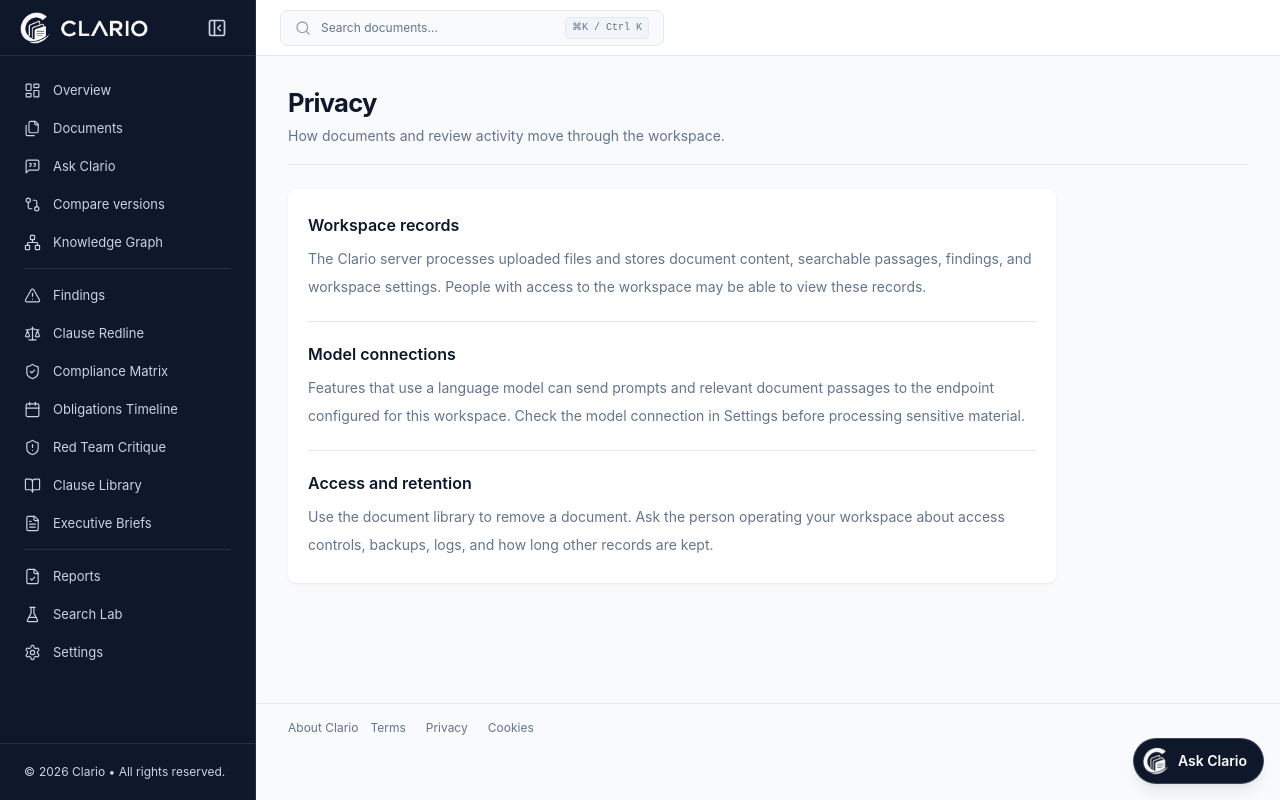
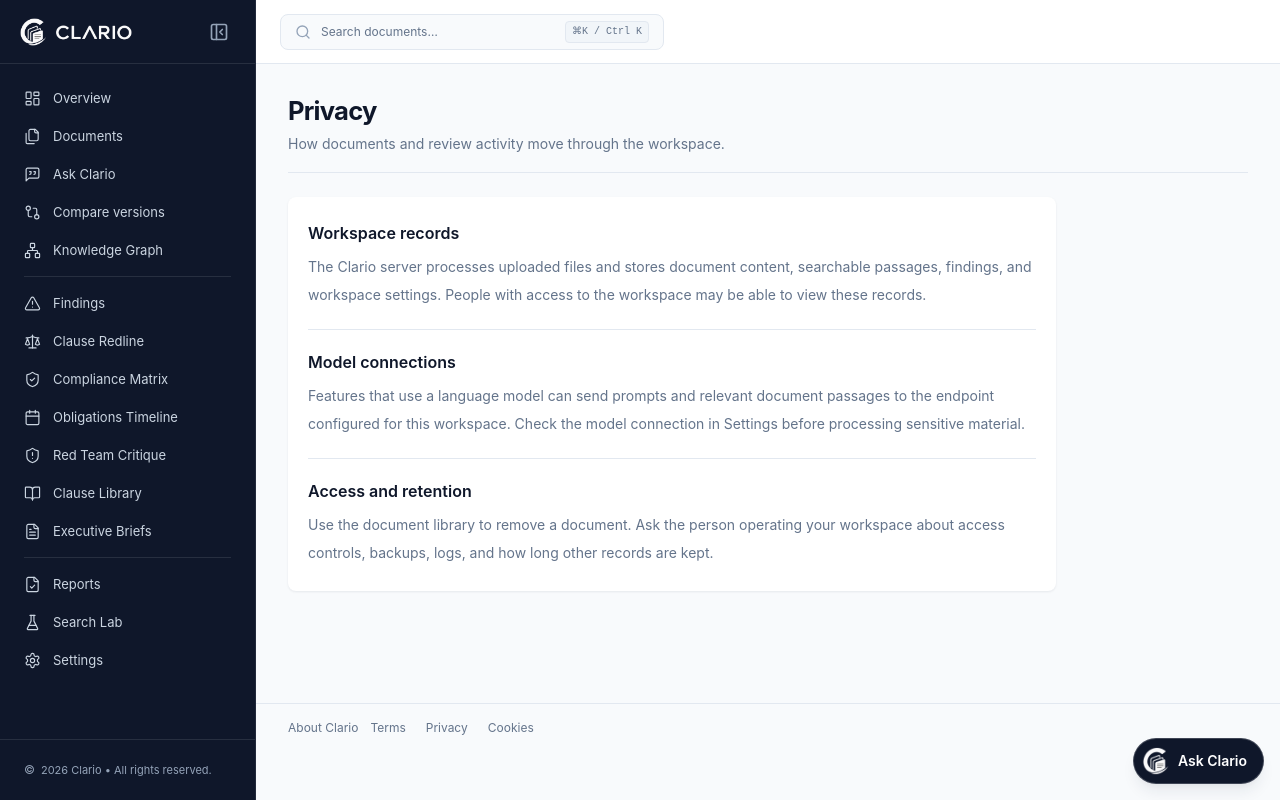
Before and after one commit to karthik558/Clario, a React (Vite) app in the folder frontend/: page /privacy in a window 1280 px wide. Built offline with nearby package versions, Linux system fonts and the light colour scheme.

Commit message:
Clario: update layout dimensions, scrollbar styles, and footer design

```diff
--- a/frontend/src/components/layout/Header.tsx
+++ b/frontend/src/components/layout/Header.tsx
@@ -8,7 +8,7 @@ interface HeaderProps {
 
 export const Header: React.FC<HeaderProps> = ({ onOpenSearch, onOpenNavigation }) => {
   return (
-    <header className="h-14 shrink-0 bg-white border-b border-clario-border sticky top-0 z-20 px-4 md:px-6 flex items-center gap-3">
+    <header className="h-16 shrink-0 bg-white border-b border-clario-border sticky top-0 z-20 px-4 md:px-6 flex items-center gap-3">
       {onOpenNavigation && (
         <button
           type="button"
--- a/frontend/src/components/layout/Sidebar.tsx
+++ b/frontend/src/components/layout/Sidebar.tsx
@@ -77,14 +77,14 @@ export const Sidebar: React.FC<SidebarProps> = ({
     <>
       {mobileOpen && <button aria-label="Close navigation backdrop" onClick={onCloseMobile} className="fixed inset-0 z-30 bg-black/50 lg:hidden" />}
       <aside ref={sidebarRef} id="workspace-navigation" aria-label="Workspace navigation" className={`sidebar ${collapsed ? 'sidebar-collapsed' : ''} ${mobileOpen ? 'sidebar-open' : ''}`}>
-        <div className={`flex h-14 shrink-0 items-center ${collapsed ? 'justify-center px-2' : 'justify-between px-4 sm:px-5'} border-b border-white/10`}>
+        <div className={`flex h-16 shrink-0 items-center ${collapsed ? 'justify-center px-2 py-3.5' : 'justify-between px-5 py-3.5 gap-4'} border-b border-white/10`}>
           <Link
             to="/"
             onClick={onCloseMobile}
-            className={`flex items-center gap-3 text-white hover:opacity-90 transition-opacity min-w-0 ${collapsed ? 'lg:hidden' : ''}`}
+            className={`flex items-center text-white hover:opacity-90 transition-opacity min-w-0 pr-1 ${collapsed ? 'lg:hidden' : ''}`}
             title="Clario Overview"
           >
-            <img src="/clario.webp" alt="Clario" width="784" height="196" className="h-8 w-auto" />
+            <img src="/clario.webp" alt="Clario" width="784" height="196" className="h-7 w-auto object-contain my-0.5" />
           </Link>
 
           {/* Desktop Collapse / Expand Button near Clario */}
@@ -94,7 +94,7 @@ export const Sidebar: React.FC<SidebarProps> = ({
             aria-expanded={!collapsed}
             aria-controls="workspace-navigation"
             title={collapsed ? 'Expand sidebar' : 'Collapse sidebar'}
-            className="hidden lg:flex p-2 rounded-md text-slate-300 hover:bg-white/10 hover:text-white transition-colors shrink-0"
+            className="hidden lg:flex p-1.5 rounded-md text-slate-400 hover:bg-white/10 hover:text-white transition-colors shrink-0"
           >
             {collapsed ? <PanelLeftOpen className="w-5 h-5" /> : <PanelLeftClose className="w-5 h-5" />}
           </button>
@@ -103,7 +103,7 @@ export const Sidebar: React.FC<SidebarProps> = ({
           <button
             aria-label="Close navigation"
             onClick={onCloseMobile}
-            className="lg:hidden ml-auto p-2 text-slate-300 hover:text-white"
+            className="lg:hidden ml-auto p-1.5 text-slate-300 hover:text-white"
           >
             <X className="w-5 h-5" />
           </button>
@@ -131,9 +131,19 @@ export const Sidebar: React.FC<SidebarProps> = ({
             </React.Fragment>
           ))}
         </nav>
-        <div className="shrink-0 border-t border-white/10 px-3 py-3 text-xs text-slate-300">
+        <div className={`shrink-0 border-t border-white/10 ${collapsed ? 'py-4 px-2 flex justify-center items-center' : 'px-4 py-3.5'} text-xs text-slate-400`}>
+          {collapsed ? (
+            <Link
+              to="/home"
+              className="flex items-center justify-center p-2 rounded-md hover:bg-white/10 transition-colors"
+              title="Clario"
+              aria-label="Clario"
+            >
+              <img src="/favicon.svg" alt="Clario" className="w-5 h-5 opacity-80 hover:opacity-100 transition-opacity" />
+            </Link>
+          ) : (
             <a
-            className="flex min-h-8 items-center px-3 rounded-md hover:text-white transition-colors group"
+              className="flex min-h-8 items-center px-2 py-1 rounded-md hover:text-white transition-colors group text-slate-400"
               href="https://karthiklal.in"
               target="_blank"
               rel="noopener noreferrer"
@@ -141,8 +151,9 @@ export const Sidebar: React.FC<SidebarProps> = ({
               title="© 2026 Clario • All rights reserved."
             >
               <span>©</span>
-            <span className="sidebar-label ml-1">2026 Clario • All rights reserved.</span>
+              <span className="sidebar-label ml-1.5 text-[11px] text-slate-400 group-hover:text-white transition-colors truncate">2026 Clario • All rights reserved.</span>
             </a>
+          )}
         </div>
       </aside>
     </>
--- a/frontend/src/index.css
+++ b/frontend/src/index.css
@@ -10,20 +10,43 @@
   }
 }
 
-/* Custom subtle scrollbars */
+/* Custom sleek minimal scrollbar */
+* {
+  scrollbar-width: thin;
+  scrollbar-color: rgba(100, 116, 139, 0.3) transparent;
+}
+
 ::-webkit-scrollbar {
-  width: 6px;
-  height: 6px;
+  width: 5px;
+  height: 5px;
 }
 ::-webkit-scrollbar-track {
-  background: rgba(15, 23, 42, 0.03);
+  background: transparent;
 }
 ::-webkit-scrollbar-thumb {
-  background: rgba(100, 116, 139, 0.25);
+  background: rgba(100, 116, 139, 0.3);
   border-radius: 9999px;
 }
 ::-webkit-scrollbar-thumb:hover {
-  background: rgba(100, 116, 139, 0.45);
+  background: rgba(100, 116, 139, 0.55);
+}
+::-webkit-scrollbar-corner {
+  background: transparent;
+}
+
+/* Sidebar nav scrollbar on dark background */
+.sidebar nav::-webkit-scrollbar {
+  width: 4px;
+}
+.sidebar nav::-webkit-scrollbar-track {
+  background: transparent;
+}
+.sidebar nav::-webkit-scrollbar-thumb {
+  background: rgba(255, 255, 255, 0.16);
+  border-radius: 9999px;
+}
+.sidebar nav::-webkit-scrollbar-thumb:hover {
+  background: rgba(255, 255, 255, 0.32);
 }
 
 .font-mono {
--- a/frontend/src/pages/HomePage.tsx
+++ b/frontend/src/pages/HomePage.tsx
@@ -99,13 +99,15 @@ export function HomePage() {
           </div>
         </section>
       </main>
-      <footer className="bg-clario-navy">
-        <div className="mx-auto flex max-w-7xl flex-wrap items-center justify-between gap-x-8 gap-y-4 px-5 py-7 sm:px-10">
-          <div className="flex flex-wrap items-center gap-4 text-sm text-slate-300">
-            <img src="/clario.webp" alt="Clario" width="784" height="196" className="h-8 w-auto" />
-            <span>© {new Date().getFullYear()}</span>
+      <footer className="bg-clario-navy border-t border-white/10">
+        <div className="mx-auto flex max-w-7xl flex-col md:flex-row items-center justify-between gap-y-4 px-5 py-7 sm:px-10">
+          <div className="flex items-center">
+            <img src="/clario.webp" alt="Clario" width="784" height="196" className="h-7 w-auto" />
           </div>
-          <nav aria-label="Legal" className="flex flex-wrap gap-x-6 text-sm text-slate-300 [&_a:hover]:text-white">
+          <p className="text-xs text-slate-400 font-normal order-last md:order-none">
+            © 2026 Clario • All rights reserved.
+          </p>
+          <nav aria-label="Legal" className="flex flex-wrap items-center gap-x-6 text-xs text-slate-300 [&_a:hover]:text-white">
             <Link to="/terms">Terms</Link>
             <Link to="/privacy">Privacy</Link>
             <Link to="/cookies">Cookies</Link>
```
Lines whose indentation alone changed are shown as unchanged.
